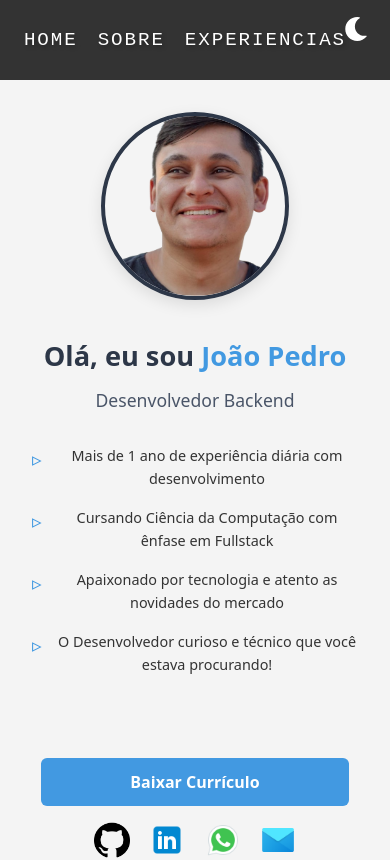
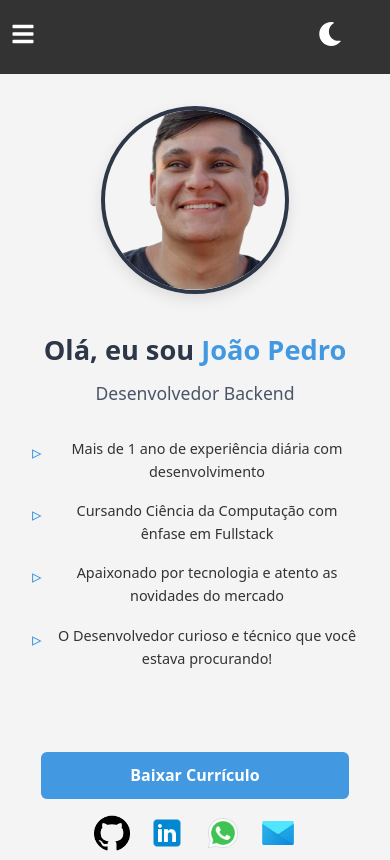
Before and after one commit to jaoguimaraes/portfolio, a React (Create React App) app: page / in a window 390 px wide. Shown: the top 860 px of the page. Built offline with nearby package versions, Linux system fonts and the light colour scheme.

Commit message:
added button for dark and light mode and created hamburger menu for mobile version

```diff
--- a/src/App.js
+++ b/src/App.js
@@ -1,5 +1,5 @@
 import React, { useEffect, useState } from "react";
-import { FaSun, FaMoon } from "react-icons/fa";
+import { FaSun, FaMoon, FaBars, FaTimes } from "react-icons/fa";
 import { Routes, Route, Link } from "react-router-dom";
 import Home from "./Components/Home";
 import Skills from "./Components/Experiences";
@@ -16,6 +16,9 @@ function App() {
       : prefersDark;
   });
 
+  const [isMobile, setIsMobile] = useState(window.innerWidth < 768);
+  const [menuOpen, setMenuOpen] = useState(false);
+
   useEffect(() => {
     if (darkMode) {
       document.body.classList.add("dark");
@@ -26,11 +29,37 @@ function App() {
     }
   }, [darkMode]);
 
+  useEffect(() => {
+    const handleResize = () => {
+      setIsMobile(window.innerWidth < 768);
+      if (window.innerWidth >= 768) {
+        setMenuOpen(false);
+      }
+    };
+
+    window.addEventListener("resize", handleResize);
+    return () => window.removeEventListener("resize", handleResize);
+  }, []);
+
+  const toggleMenu = () => {
+    setMenuOpen(!menuOpen);
+  };
+
   return (
     <>
       <header>
         <nav>
-          <ul>
+          {isMobile && (
+            <button
+              className="hamburger-button"
+              onClick={toggleMenu}
+              aria-label="Abrir menu"
+            >
+              {menuOpen ? <FaTimes /> : <FaBars />}
+            </button>
+          )}
+
+          <ul className={`desktop-menu ${isMobile ? "hidden" : ""}`}>
             <li>
               <Link to="/">Home</Link>
             </li>
@@ -40,7 +69,9 @@ function App() {
             <li>
               <Link to="/experiences">Experiencias</Link>
             </li>
-            <div className="App">
+          </ul>
+
+          <div className={`theme-toggle-container ${menuOpen ? "hidden" : ""}`}>
             <button
               onClick={() => setDarkMode(!darkMode)}
               className="theme-toggle-button"
@@ -49,7 +80,28 @@ function App() {
               {darkMode ? <FaSun color="white" /> : <FaMoon color="white" />}
             </button>
           </div>
+
+          {isMobile && menuOpen && (
+            <div className="mobile-menu">
+              <ul>
+                <li>
+                  <Link to="/" onClick={toggleMenu}>
+                    Home
+                  </Link>
+                </li>
+                <li>
+                  <Link to="/About" onClick={toggleMenu}>
+                    Sobre
+                  </Link>
+                </li>
+                <li>
+                  <Link to="/experiences" onClick={toggleMenu}>
+                    Experiencias
+                  </Link>
+                </li>
               </ul>
+            </div>
+          )}
         </nav>
       </header>
 
--- a/src/Styles/App.css
+++ b/src/Styles/App.css
@@ -14,13 +14,12 @@ body.dark {
 }
 
 .theme-toggle-button {
-  position: absolute;
-  top: 16px;
-  right: 16px;
   background: none;
   font-size: 24px;
   cursor: pointer;
   border: none;
+  color: inherit;
+  padding-left: 250px;
 }
 
 div {
@@ -28,6 +27,10 @@ div {
   word-wrap: break-word;
   flex: 1 1 45%;
   box-sizing: border-box;
+}
+
+body.dark div {
+  color: #fff;
 }
 
 header {
@@ -39,6 +42,82 @@ header {
   text-shadow: 2px 2px 4px rgba(0, 0, 0, 0.3);
   letter-spacing: 0.1em;
   font-weight: 400;
+  position: relative;
+}
+
+nav {
+  display: flex;
+  align-items: center;
+  justify-content: space-between;
+}
+
+.desktop-menu {
+  display: flex;
+  list-style: none;
+  margin-left: 25em;
+  padding: 0;
+  gap: 40px;
+}
+
+.hamburger-button {
+  background: none;
+  border: none;
+  font-size: 1.5rem;
+  cursor: pointer;
+  color: white;
+  padding: 12px 1px;
+  display: none;
+  z-index: 1001;
+}
+
+.mobile-menu {
+  position: absolute;
+  top: -10%;
+  left: 10%;
+  right: 0;
+  background: #333;
+  z-index: 1000;
+  padding: 19px;
+}
+
+.mobile-menu.active {
+  display: flex;
+  justify-content: center;
+  animation: slideDown 0.3s ease;
+}
+
+.mobile-menu ul {
+  list-style: none;
+  margin: 0;
+  padding: 0;
+  display: flex;
+  flex-direction: row;
+  justify-content: center;
+}
+
+.mobile-menu a {
+  color: white;
+  text-decoration: none;
+  padding: 10px 5px;
+  display: block;
+}
+
+.theme-toggle-container {
+  margin-left: auto;
+}
+
+.hidden {
+  display: none !important;
+}
+
+nav ul li a {
+  color: #fff;
+  text-decoration: none;
+  transition: color 0.3s ease;
+}
+
+nav ul li a:hover {
+  color: #ccc;
 }
 
 @media (max-width: 768px) {
@@ -51,28 +130,27 @@ header {
     padding: 10px;
   }
 
-  nav ul li {
+  .desktop-menu {
+    display: none;
+  }
+
+  .hamburger-button {
     display: block;
-    margin: 10px 0;
+  }
+
+  .theme-toggle-container {
+    position: static;
+    margin-left: 0;
+  }
+
+  .theme-toggle-button {
+    position: static;
+    margin-left: auto;
   }
 }
 
-nav ul {
-  list-style-type: none;
-  padding: 0;
+@media (min-width: 769px) {
+  .mobile-menu {
+    display: none !important;
+  }
 }
-
-nav ul li {
-  display: inline;
-  margin-right: 20px;
-}
-
-nav ul li a {
-  color: #fff;
-  text-decoration: none;
-}
-
-nav ul li a:hover {
-  color: #fff;
-  text-decoration: none;
-}
```
Lines whose indentation alone changed are shown as unchanged.
